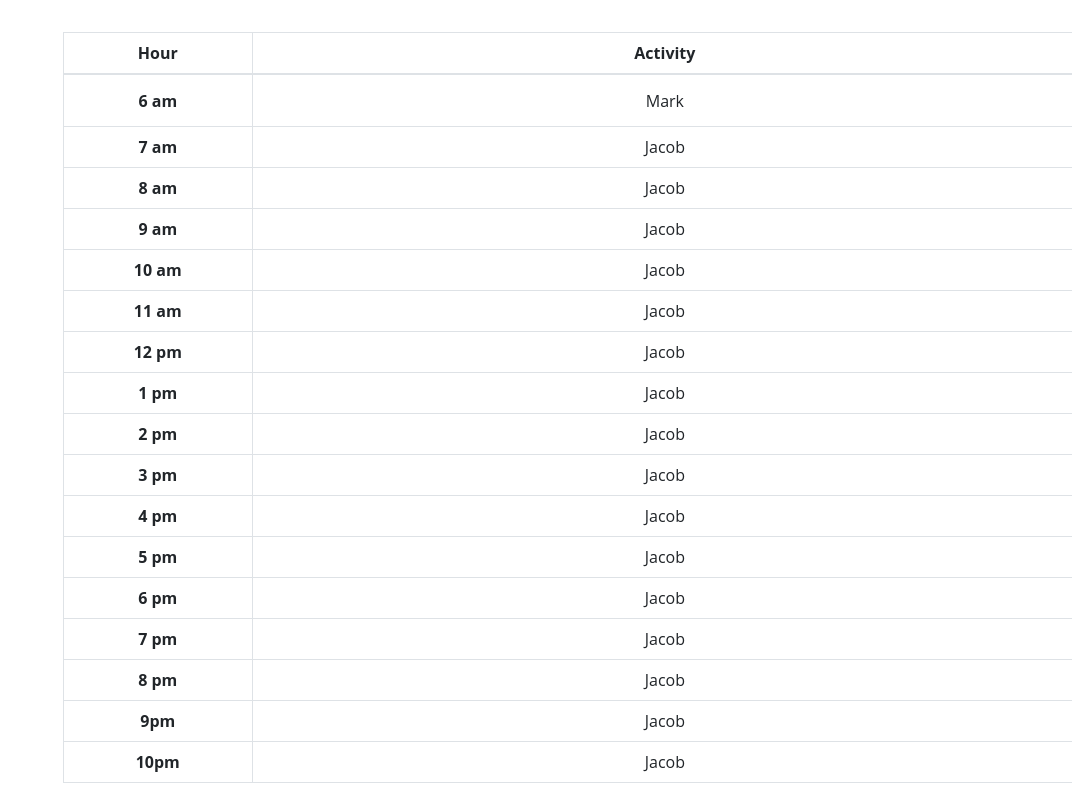
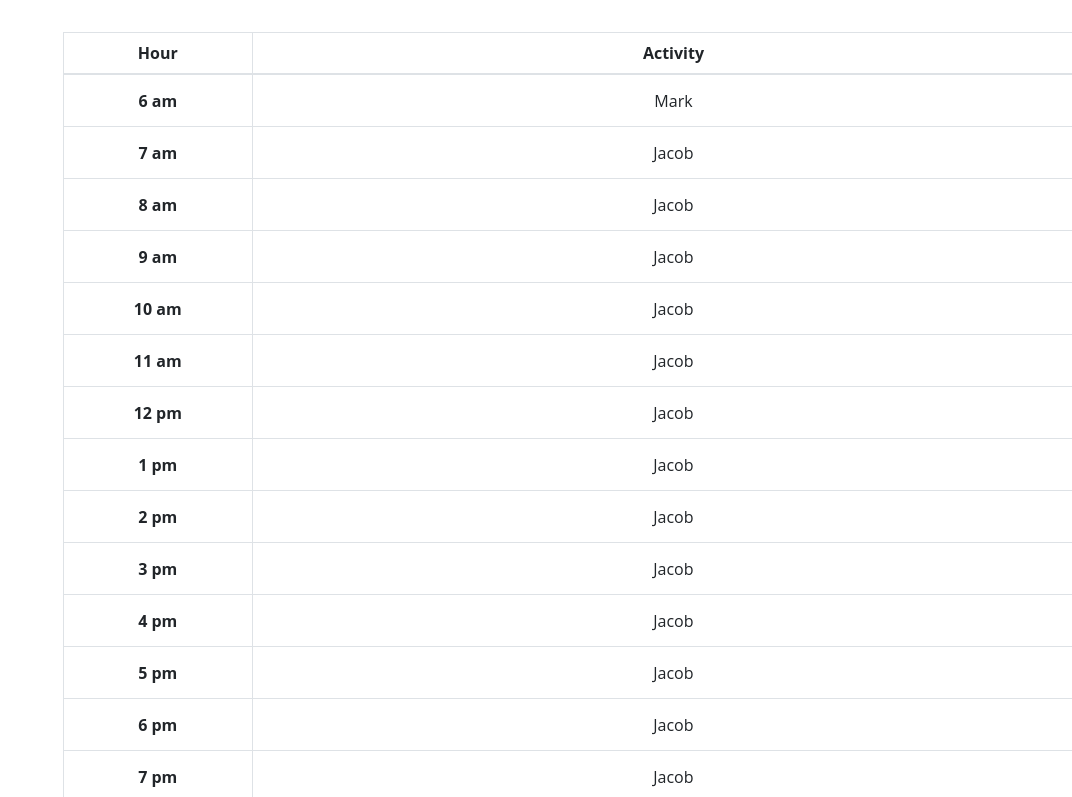
Before and after one commit to EvelynGMaldonado/work_day-scheduler, a plain HTML site: page index.html in a window 1280 px wide. Shown: the part 340-1137 px from the top of the page, without its empty margins (208-1280 px from the left). Drawn offline with nearby package versions, Linux system fonts and the light colour scheme; a web font is replaced by a local one.

Commit message:
wokring on design

```diff
--- a/index.html
+++ b/index.html
@@ -42,84 +42,84 @@
             <td><button class="save-icon"><img src="./cloud-check.svg" style="width: 25px; height: auto;" ></button></td>
           </tr>
           <tr>
-            <th scope="row">7 am</th>
-            <td>Jacob</td>
-            <td>Thornton</td>
+            <th scope="row" class="vertical">7 am</th>
+            <td class="vertical">Jacob</td>
+            <td><button class="save-icon"><img src="./cloud-check.svg" style="width: 25px; height: auto;" ></button></td>
           </tr>
           <tr>
-            <th scope="row">8 am</th>
-            <td>Jacob</td>
-            <td>Thornton</td>
+            <th scope="row" class="vertical">8 am</th>
+            <td class="vertical">Jacob</td>
+            <td><button class="save-icon"><img src="./cloud-check.svg" style="width: 25px; height: auto;" ></button></td>
           </tr>
           <tr>
-            <th scope="row">9 am</th>
-            <td>Jacob</td>
-            <td>Thornton</td>
+            <th scope="row" class="vertical">9 am</th>
+            <td class="vertical">Jacob</td>
+            <td><button class="save-icon"><img src="./cloud-check.svg" style="width: 25px; height: auto;" ></button></td>
           </tr>
           <tr>
-            <th scope="row">10 am</th>
-            <td>Jacob</td>
-            <td>Thornton</td>
+            <th scope="row" class="vertical">10 am</th>
+            <td class="vertical">Jacob</td>
+            <td><button class="save-icon"><img src="./cloud-check.svg" style="width: 25px; height: auto;" ></button></td>
           </tr>
           <tr>
-            <th scope="row">11 am</th>
-            <td>Jacob</td>
-            <td>Thornton</td>
+            <th scope="row" class="vertical">11 am</th>
+            <td class="vertical">Jacob</td>
+            <td><button class="save-icon"><img src="./cloud-check.svg" style="width: 25px; height: auto;" ></button></td>
           </tr>
           <tr>
-            <th scope="row">12 pm</th>
-            <td>Jacob</td>
-            <td>Thornton</td>
+            <th scope="row" class="vertical">12 pm</th>
+            <td class="vertical">Jacob</td>
+            <td><button class="save-icon"><img src="./cloud-check.svg" style="width: 25px; height: auto;" ></button></td>
           </tr>
           <tr>
-            <th scope="row">1 pm</th>
-            <td>Jacob</td>
-            <td>Thornton</td>
+            <th scope="row" class="vertical">1 pm</th>
+            <td class="vertical">Jacob</td>
+            <td><button class="save-icon"><img src="./cloud-check.svg" style="width: 25px; height: auto;" ></button></td>
           </tr>
           <tr>
-            <th scope="row">2 pm</th>
-            <td>Jacob</td>
-            <td>Thornton</td>
+            <th scope="row" class="vertical">2 pm</th>
+            <td class="vertical">Jacob</td>
+            <td><button class="save-icon"><img src="./cloud-check.svg" style="width: 25px; height: auto;" ></button></td>
           </tr>
           <tr>
-            <th scope="row">3 pm</th>
-            <td>Jacob</td>
-            <td>Thornton</td>
+            <th scope="row" class="vertical">3 pm</th>
+            <td class="vertical">Jacob</td>
+            <td><button class="save-icon"><img src="./cloud-check.svg" style="width: 25px; height: auto;" ></button></td>
           </tr>
           <tr>
-            <th scope="row">4 pm</th>
-            <td>Jacob</td>
-            <td>Thornton</td>
+            <th scope="row" class="vertical">4 pm</th>
+            <td class="vertical">Jacob</td>
+            <td><button class="save-icon"><img src="./cloud-check.svg" style="width: 25px; height: auto;" ></button></td>
           </tr>
           <tr>
-            <th scope="row">5 pm</th>
-            <td>Jacob</td>
-            <td>Thornton</td>
+            <th scope="row" class="vertical">5 pm</th>
+            <td class="vertical">Jacob</td>
+            <td><button class="save-icon"><img src="./cloud-check.svg" style="width: 25px; height: auto;" ></button></td>
           </tr>
           <tr>
-            <th scope="row">6 pm</th>
-            <td>Jacob</td>
-            <td>Thornton</td>
+            <th scope="row" class="vertical">6 pm</th>
+            <td class="vertical">Jacob</td>
+            <td><button class="save-icon"><img src="./cloud-check.svg" style="width: 25px; height: auto;" ></button></td>
           </tr>
           <tr>
-            <th scope="row">7 pm</th>
-            <td>Jacob</td>
-            <td>Thornton</td>
+            <th scope="row" class="vertical">7 pm</th>
+            <td class="vertical">Jacob</td>
+            <td><button class="save-icon"><img src="./cloud-check.svg" style="width: 25px; height: auto;" ></button></td>
           </tr>
           <tr>
-            <th scope="row">8 pm</th>
-            <td>Jacob</td>
-            <td>Thornton</td>
+            <th scope="row" class="vertical">8 pm</th>
+            <td class="vertical">Jacob</td>
+            <td><button class="save-icon"><img src="./cloud-check.svg" style="width: 25px; height: auto;" ></button></td>
           </tr>
           <tr>
-            <th scope="row">9pm</th>
-            <td>Jacob</td>
-            <td>Thornton</td>
+            <th scope="row" class="vertical">9pm</th>
+            <td class="vertical">Jacob</td>
+            <td><button class="save-icon"><img src="./cloud-check.svg" style="width: 25px; height: auto;" ></button></td>
           </tr>
           <tr>
-            <th scope="row">10pm</th>
-            <td>Jacob</td>
-            <td>Thornton</td>
+            <th scope="row" class="vertical">10pm</th>
+            <td class="vertical">Jacob</td>
+            <td><button class="save-icon"><img src="./cloud-check.svg" style="width: 25px; height: auto;" ></button></td>
           </tr>
         </tbody>
       </table>
```
